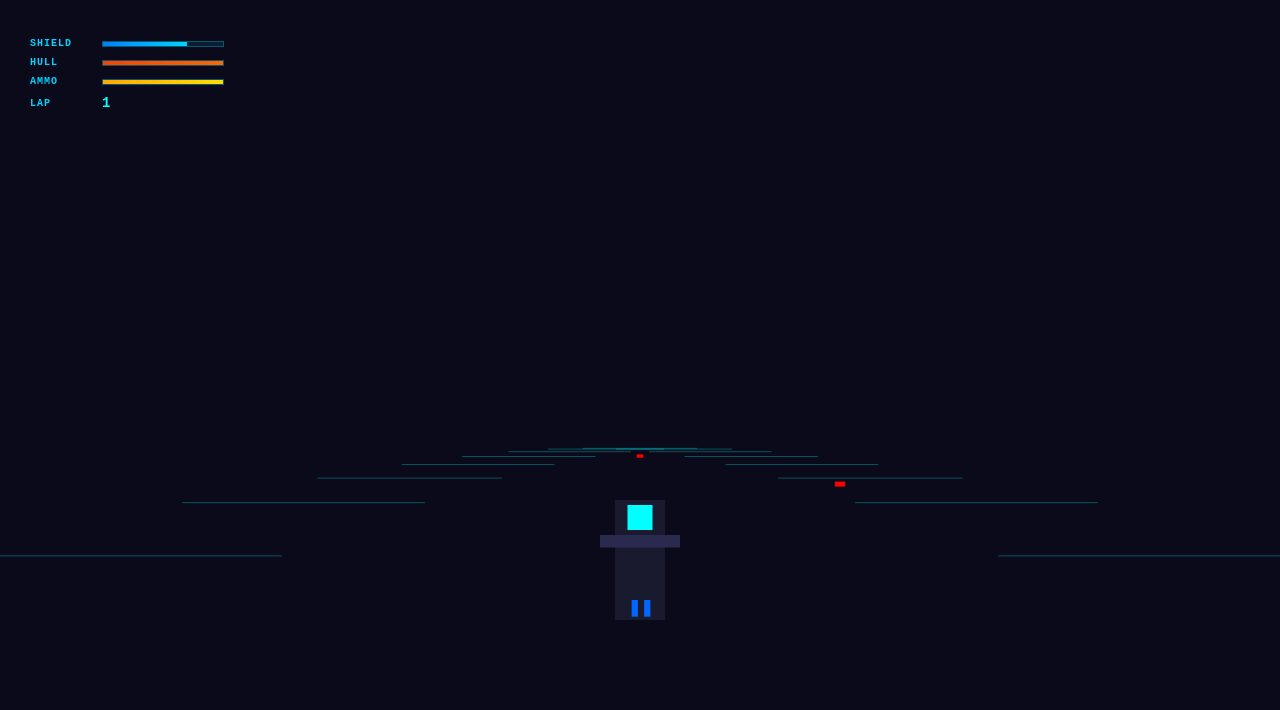
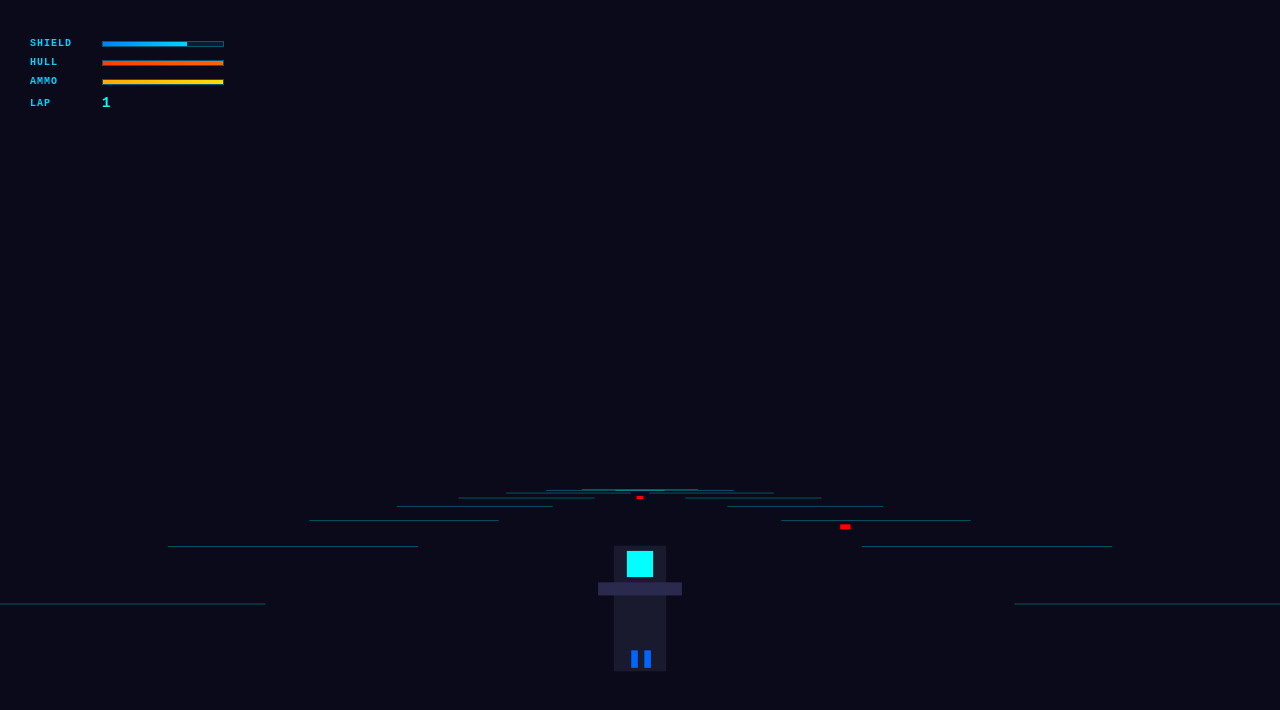
Before and after one commit to meta-introspector/Gravity-Zero, a plain HTML site: page index.html in a window 1280 px wide. Drawn offline with Linux system fonts and the light colour scheme.

Commit message:
Update index.html

```diff
--- a/index.html
+++ b/index.html
@@ -593,18 +593,18 @@
                 const relY = pos.y - this.camera.position.y;
                 const relZ = pos.z - this.camera.position.z;
 
-                // Simple camera rotation
-                const cosY = Math.cos(-this.camera.rotation.y);
-                const sinY = Math.sin(-this.camera.rotation.y);
+                // Apply camera rotation for proper 3D view
+                const cosX = Math.cos(this.camera.rotation.x);
+                const sinX = Math.sin(this.camera.rotation.x);
 
-                const rotX = relX * cosY - relZ * sinY;
-                const rotZ = relX * sinY + relZ * cosY;
+                const rotY = relY * cosX - relZ * sinX;
+                const rotZ = relY * sinX + relZ * cosX;
 
                 if (rotZ <= 0) return null; // Behind camera
 
                 return {
-                    x: centerX + (rotX * focalLength) / rotZ,
-                    y: centerY - (relY * focalLength) / rotZ,
+                    x: centerX + (relX * focalLength) / rotZ,
+                    y: centerY - (rotY * focalLength) / rotZ,
                     z: rotZ
                 };
             }
```
